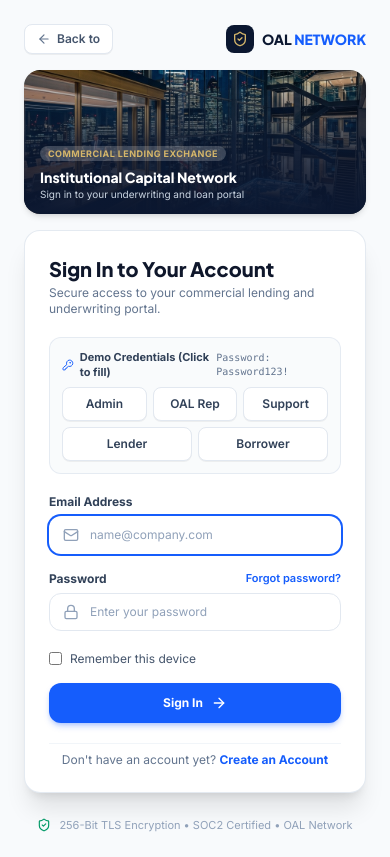
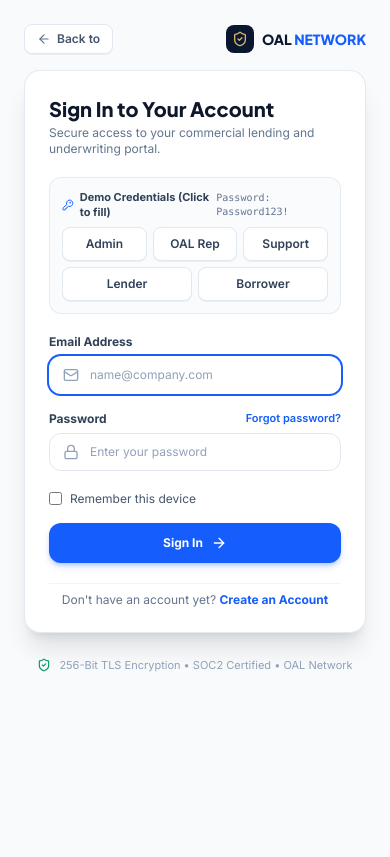
Before and after one commit to samreenkhan723/OAL, a React (Vite) app: page /auth/login in a window 390 px wide. Built offline with nearby package versions, Linux system fonts and the light colour scheme.

Commit message:
fix(auth): remove duplicate image banner on right side so image only appears on left

```diff
--- a/src/pages/auth/LoginPage.jsx
+++ b/src/pages/auth/LoginPage.jsx
@@ -261,29 +261,6 @@
                 OAL <span className="text-blue-600">NETWORK</span>
               </span>
             </Link>
-          </div>
-        </div>
-
-        {/* Mobile Header Banner with Image (Visible on mobile screens < md) */}
-        <div className="md:hidden w-full max-w-md mx-auto mb-4 rounded-2xl overflow-hidden relative shadow-md">
-          <div className="relative h-36 w-full">
-            <img
-              src="/login_hero.jpg"
-              alt="OAL Global Debt Exchange"
-              className="w-full h-full object-cover filter brightness-95"
-            />
-            <div className="absolute inset-0 bg-gradient-to-t from-[#0B1730] via-[#0B1730]/75 to-transparent" />
-            <div className="absolute bottom-3 left-4 right-4 text-white">
-              <span className="text-[9px] font-bold uppercase tracking-wider px-2 py-0.5 rounded-full bg-white/20 text-[#D5B66A]">
-                Commercial Lending Exchange
-              </span>
-              <h3 className="text-sm font-heading font-extrabold text-white mt-1">
-                Institutional Capital Network
-              </h3>
-              <p className="text-[10px] text-slate-300">
-                Sign in to your underwriting and loan portal
-              </p>
-            </div>
           </div>
         </div>
 
--- a/src/pages/auth/RegisterPage.jsx
+++ b/src/pages/auth/RegisterPage.jsx
@@ -171,29 +171,6 @@
                 OAL <span className="text-blue-600">NETWORK</span>
               </span>
             </Link>
-          </div>
-        </div>
-
-        {/* Mobile Header Banner with Image (Visible on mobile screens < md) */}
-        <div className="md:hidden w-full max-w-md mx-auto mb-4 rounded-2xl overflow-hidden relative shadow-md">
-          <div className="relative h-36 w-full">
-            <img
-              src="/signup_hero.jpg"
-              alt="OAL Commercial Lending Exchange"
-              className="w-full h-full object-cover filter brightness-95"
-            />
-            <div className="absolute inset-0 bg-gradient-to-t from-[#0B1730] via-[#0B1730]/75 to-transparent" />
-            <div className="absolute bottom-3 left-4 right-4 text-white">
-              <span className="text-[9px] font-bold uppercase tracking-wider px-2 py-0.5 rounded-full bg-white/20 text-[#D5B66A]">
-                Commercial Lending Exchange
-              </span>
-              <h3 className="text-sm font-heading font-extrabold text-white mt-1">
-                Institutional Capital Network
-              </h3>
-              <p className="text-[10px] text-slate-300">
-                180-Point Investment IQ &bull; Servicing All 50 States
-              </p>
-            </div>
           </div>
         </div>
 
```
